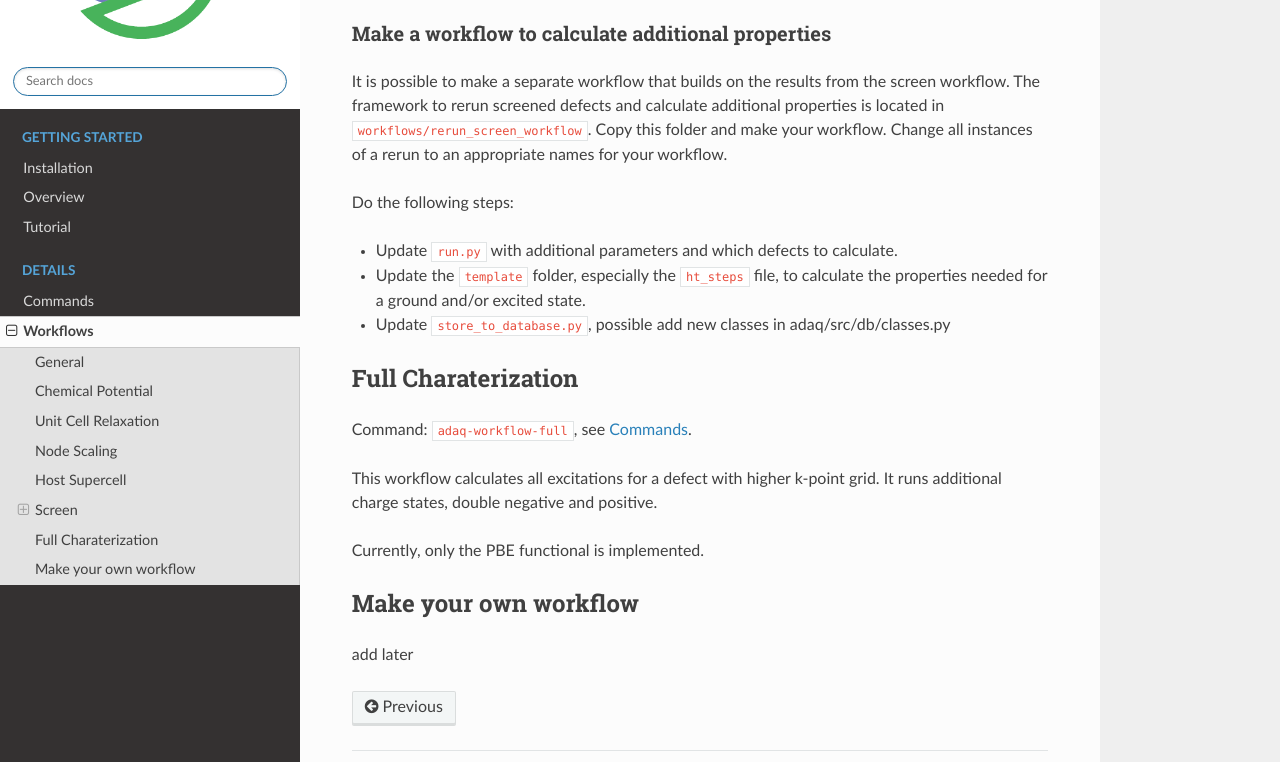
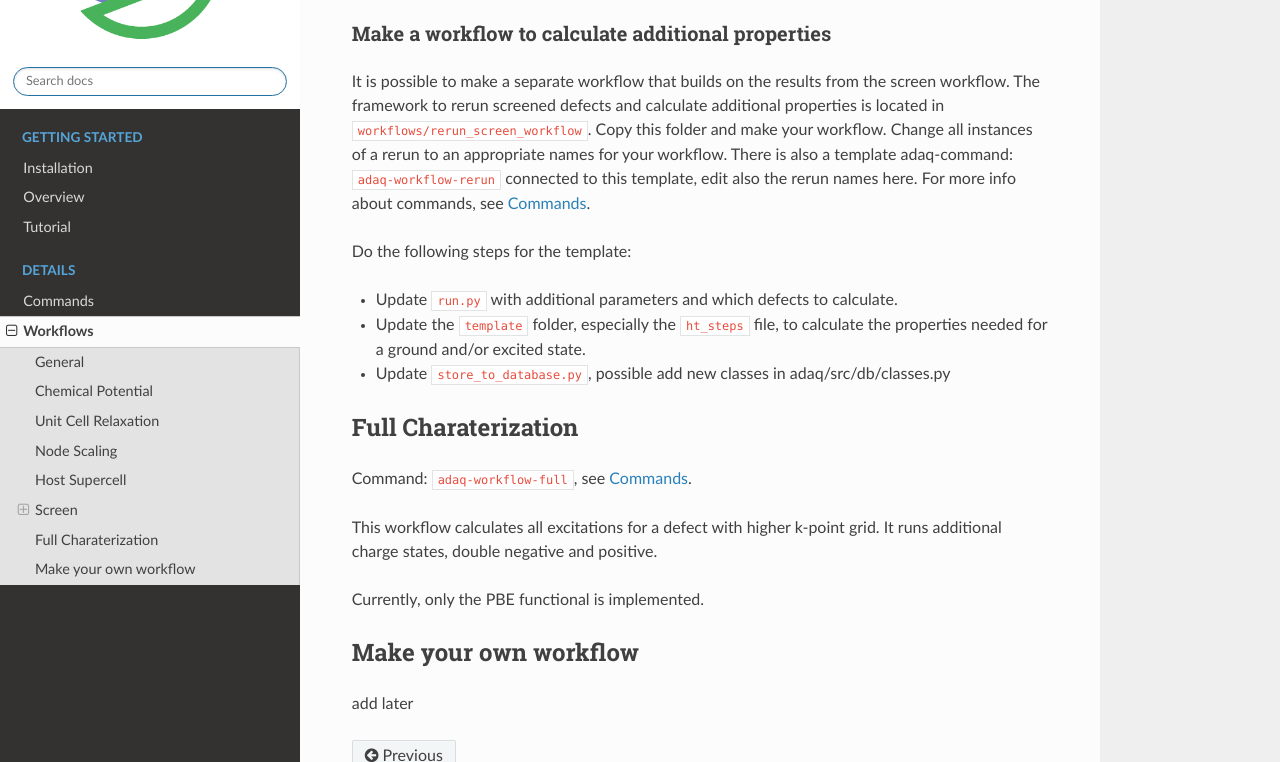
Before and after one commit to j-euler/adaq-doc, a Sphinx documentation site: the page built from docs/source/workflows.rst, in a window 1280 px wide and 900 px high, scrolled down 2100 px, cut to the strip 138-900 px from the top of the window. Built offline with Sphinx 7.4.7 and the Read the Docs theme 2.0.0, drawn with Linux system fonts in a browser that asks for light colours.

Commit message:
updated discussion about bin

```diff
--- a/docs/source/workflows.rst
+++ b/docs/source/workflows.rst
@@ -104,8 +104,10 @@ It is possible to make a separate workflow that builds on the results from the s
 The framework to rerun screened defects and calculate additional properties is located in ``workflows/rerun_screen_workflow``.
 Copy this folder and make your workflow.
 Change all instances of a rerun to an appropriate names for your workflow.
+There is also a template adaq-command: ``adaq-workflow-rerun`` connected to this template, edit also the rerun names here.
+For more info about commands, see :doc:`commands`.
 
-Do the following steps:
+Do the following steps for the template:
 
 * Update ``run.py`` with additional parameters and which defects to calculate.
 * Update the ``template`` folder, especially the ``ht_steps`` file, to calculate the properties needed for a ground and/or excited state.
@@ -122,8 +124,6 @@ It runs additional charge states, double negative and positive.
 
 Currently, only the PBE functional is implemented.
 
-
-
 .. _own workflow:
 Make your own workflow
 =============
```
